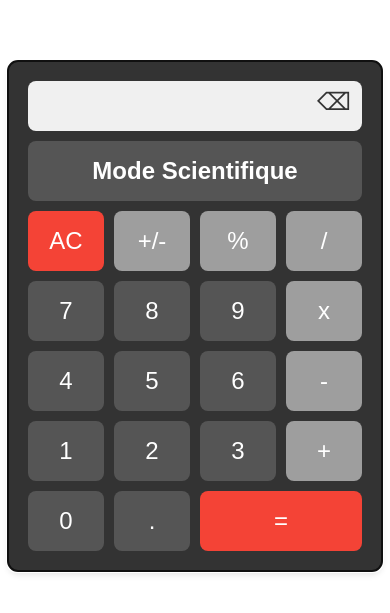
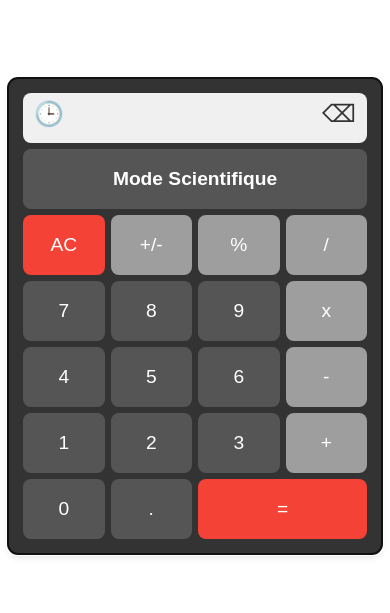
Before and after one commit to Addey34/CalculatorVueJS, a Vue app: page / in a window 390 px wide. Shown: the part 101-714 px from the top of the page. Built offline with nearby package versions, Linux system fonts and the light colour scheme.

Commit message:
Add history and fix reponsive

```diff
--- a/src/components/CalcButton.vue
+++ b/src/components/CalcButton.vue
@@ -1,5 +1,5 @@
 <template>
-  <button :class="buttonClasses" @click="handleClick">
+  <button class="button" :class="buttonClasses" @click="handleClick">
     {{ label }}
   </button>
 </template>
@@ -10,12 +10,12 @@ export default {
   props: {
     label: {
       type: String,
-      required: true
+      required: true,
     },
     isOperator: Boolean,
     isSpecial: Boolean,
     isEqual: Boolean,
-    isClear: Boolean
+    isClear: Boolean,
   },
   computed: {
     buttonClasses() {
@@ -23,66 +23,14 @@ export default {
         operator: this.isOperator,
         special: this.isSpecial,
         equals: this.isEqual,
-        clear: this.isClear
+        clear: this.isClear,
       };
-    }
+    },
   },
   methods: {
     handleClick() {
       this.$emit('button-click', this.label);
-    }
-  }
+    },
+  },
 };
 </script>
-
-<style scoped>
-button {
-  font-size: 1.5em;
-  padding: 15px;
-  border: none;
-  border-radius: 8px;
-  cursor: pointer;
-  color: white;
-  background-color: #555;
-  text-align: center;
-  width: 100%;
-  height: 60px;
-  box-sizing: border-box;
-  transition: background-color 0.3s ease;
-}
-
-.operator {
-  background-color: #9e9e9e;
-}
-
-.special {
-  background-color: #ff9800;
-}
-
-.equals {
-  background-color: #f44336;
-  grid-column: span 2;
-}
-
-.clear {
-  background-color: #f44336;
-}
-
-button:not(.operator):not(.special):not(.equals):not(.clear):hover {
-  background-color: #6d6d6d;
-}
-
-.operator:hover {
-  background-color: #b0b0b0;
-}
-
-.special:hover {
-  background-color: #ffb74d;
-}
-
-.equals:hover,
-.clear:hover {
-  background-color: #ff6659;
-}
-
-</style>
--- a/src/components/CalcDisplay.vue
+++ b/src/components/CalcDisplay.vue
@@ -1,10 +1,10 @@
 <template>
   <div class="input-container">
+    <button class="history-button" @click="$emit('toggle-history')">🕒</button>
     <input type="text" :value="display" readonly />
     <button class="delete-button" @click="$emit('delete-last')">⌫</button>
   </div>
 </template>
-
 
 <script>
 export default {
@@ -19,7 +19,7 @@ export default {
 .input-container {
   position: relative;
   width: 100%;
-  max-width: 350px;
+  max-width: 450px;
 }
 
 input {
@@ -48,4 +48,15 @@ input {
 .delete-button:hover {
   color: red;
 }
+
+.history-button {
+  position: absolute;
+  left: 5px;
+  top: 12%;
+  background: none;
+  border: none;
+  font-size: 1.5em;
+  cursor: pointer;
+  color: #333;
+}
 </style>
--- a/src/components/CalcHistory.vue
+++ b/src/components/CalcHistory.vue
@@ -1,8 +1,9 @@
 <template>
   <div v-if="history.length" class="history">
-    <h3>History</h3>
-    <ul>
-      <li v-for="(entry, index) in history" :key="index">{{ entry }}</li>
+    <ul class="history-list">
+      <li v-for="(entry, index) in history" :key="index" class="history-item">
+        {{ entry }}
+      </li>
     </ul>
   </div>
 </template>
@@ -12,20 +13,67 @@ export default {
   name: 'CalcHistory',
   props: {
     history: Array,
+    showHistory: Boolean,
   },
 };
 </script>
 
 <style scoped>
+/* Container de l'historique avec une hauteur maximale et un défilement vertical */
 .history {
-  margin-top: 20px;
-  border-top: 1px solid #ccc;
-  padding-top: 10px;
-  text-align: center;
-  color: white;
+  display: block;
+  width: 100%;
+  max-width: 450px; /* Largeur maximale de l'historique */
+  max-height: 80px; /* Limite de la hauteur */
+  overflow-y: auto; /* Activation du défilement */
+  padding-right: 10px; /* Ajoute de l'espace à droite pour éviter que la scrollbar touche le bord */
+  background-color: rgba(0, 0, 0, 0.2); /* Fond léger */
+  border-radius: 8px; /* Coins arrondis pour une meilleure esthétique */
+  margin-bottom: 10px;
 }
 
-.history h3 {
-  font-size: 1.2em;
+.history-list {
+  list-style-type: none; /* Retire les puces */
+  padding: 0; /* Pas de padding */
+  margin: 0; /* Pas de marge */
+}
+
+.history-item {
+  text-align: center; /* Texte centré */
+  margin: 5px 0; /* Espacement vertical entre les éléments */
+  color: white; /* Texte en blanc */
+  font-size: 0.9em; /* Taille de police plus petite pour l'historique */
+}
+
+/* Personnalisation de la barre de défilement */
+.history::-webkit-scrollbar {
+  width: 8px; /* Largeur de la barre de défilement */
+}
+
+.history::-webkit-scrollbar-thumb {
+  background-color: rgba(
+    255,
+    255,
+    255,
+    0.6
+  ); /* Couleur de la barre de défilement */
+  border-radius: 10px; /* Coins arrondis */
+}
+
+.history::-webkit-scrollbar-thumb:hover {
+  background-color: rgba(255, 255, 255, 0.9); /* Couleur au survol */
+}
+
+.history::-webkit-scrollbar-track {
+  background: rgba(0, 0, 0, 0.2); /* Fond de la barre de défilement */
+  border-radius: 10px; /* Coins arrondis */
+}
+
+/* Mise en page responsive pour les petits écrans */
+@media (max-width: 400px) {
+  .history {
+    width: 100%; /* Largeur à 100% pour les petits écrans */
+    max-width: 320px; /* Largeur maximale plus petite */
+  }
 }
 </style>
--- a/src/components/CalculatorApp.vue
+++ b/src/components/CalculatorApp.vue
@@ -1,6 +1,11 @@
 <template>
   <div class="calculator" ref="calculator" tabindex="0" @click="retainFocus">
-    <CalcDisplay :display="currentDisplay" @delete-last="deleteLastCharacter" />
+    <CalcHistory v-if="showHistory" :history="history" />
+    <CalcDisplay
+      :display="currentDisplay"
+      @delete-last="deleteLastCharacter"
+      @toggle-history="toggleHistory"
+    />
     <div class="buttons">
       <!-- Mode élémentaire : chiffres et opérateurs basiques -->
       <template v-if="!isScientificMode">
@@ -183,17 +188,20 @@
 <script>
 import CalcButton from './CalcButton.vue';
 import CalcDisplay from './CalcDisplay.vue';
+import CalcHistory from './CalcHistory.vue';
 
 export default {
   name: 'CalculatorApp',
   components: {
     CalcButton,
     CalcDisplay,
+    CalcHistory,
   },
   data() {
     return {
       currentDisplay: '',
       expression: '',
+      showHistory: false,
       isScientificMode: false,
       history: [],
       constants: {
@@ -411,12 +419,13 @@ export default {
         );
 
         // Évalue l'expression calculée
-        const result = Number(eval(sanitizedExpression).toFixed(8)); // Précision à 10 décimales
+        const result = Number(eval(sanitizedExpression).toFixed(8));
 
         // Met à jour l'affichage et l'expression
+        this.history.push(`${this.currentDisplay} = ${result}`);
+        console.log('History:', this.history);
         this.currentDisplay = result.toString();
         this.expression = result.toString();
-        this.history.push(`${this.expression} = ${result}`);
       } catch (error) {
         console.error('Erreur de calcul:', error);
         this.currentDisplay = 'Erreur';
@@ -449,6 +458,11 @@ export default {
     toggleMode() {
       this.isScientificMode = !this.isScientificMode;
     },
+    toggleHistory() {
+      console.log('Toggling history...');
+      this.showHistory = !this.showHistory;
+      console.log('Show history:', this.showHistory);
+    },
   },
   mounted() {
     window.addEventListener('keydown', this.handleKeyPress);
@@ -465,7 +479,7 @@ export default {
   display: flex;
   flex-direction: column;
   align-items: center;
-  max-width: 500px;
+  max-width: 450px;
   margin: auto;
   padding: 20px;
   background-color: #333;
@@ -473,20 +487,108 @@ export default {
   box-shadow: 0px 4px 6px rgba(0, 0, 0, 0.1);
   transition: transform 0.2s ease-in-out;
 }
-.calculator:hover {
-  transform: scale(1.1);
-}
+
 .buttons {
   display: grid;
   grid-template-columns: repeat(4, 1fr);
   gap: 10px;
   width: 100%;
 }
+
 .toggle {
   margin-top: 10px;
   grid-column: span 4;
   background-color: #555;
   color: #fff;
   font-weight: bold;
+  font-size: 1.2em;
+}
+
+.button {
+  font-size: 1.5em;
+  padding: 15px;
+  border: none;
+  border-radius: 8px;
+  cursor: pointer;
+  color: white;
+  background-color: #555;
+  text-align: center;
+  width: 100%;
+  height: 60px;
+  box-sizing: border-box;
+  transition: background-color 0.3s ease;
+}
+
+.operator {
+  background-color: #9e9e9e;
+}
+
+.special {
+  background-color: #ff9800;
+}
+
+.equals {
+  background-color: #f44336;
+  grid-column: span 2; /* Prend 2 cases sur 4 */
+}
+
+.clear {
+  background-color: #f44336;
+}
+
+button:not(.operator):not(.special):not(.equals):not(.clear):hover {
+  background-color: #6d6d6d;
+}
+
+.operator:hover {
+  background-color: #b0b0b0;
+}
+
+.special:hover {
+  background-color: #ffb74d;
+}
+
+.equals:hover,
+.clear:hover {
+  background-color: #ff6659;
+}
+
+@media (max-width: 600px) {
+  .calculator {
+    padding: 15px;
+    max-width: 100%;
+    box-sizing: border-box;
+  }
+
+  .buttons {
+    gap: 8px;
+  }
+
+  .toggle {
+    margin-top: 8px;
+    font-size: 1.3em;
+  }
+
+  .button {
+    font-size: 1.3em;
+    padding: 12px;
+  }
+}
+
+@media (max-width: 400px) {
+  .buttons {
+    grid-template-columns: repeat(4, 1fr);
+    gap: 6px;
+  }
+
+  .toggle {
+    margin-top: 6px;
+    font-size: 1.1em;
+  }
+
+  .button {
+    font-size: 1.2em;
+    padding: 10px;
+  }
 }
 </style>
```
